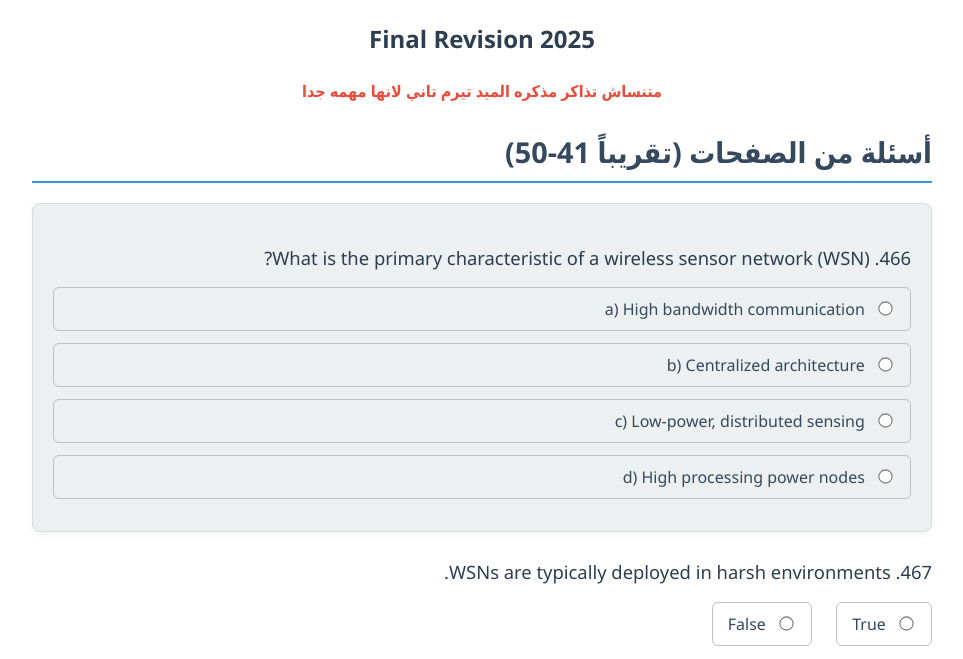
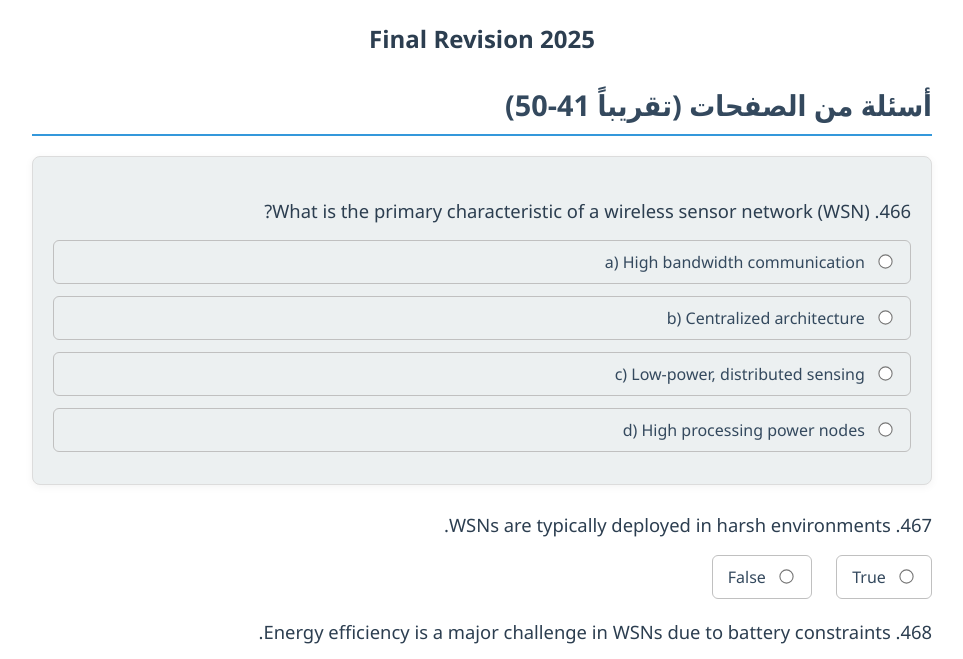
Before and after one commit to AhmedAbdelsalamALI/Wireless-and-Mobile-Networks, a plain HTML site: page Untitled-41-50.html in a window 1280 px wide. Shown: the part 117-776 px from the top of the page, without its empty margins (158-1121 px from the left). Drawn offline with Linux system fonts and the light colour scheme.

Commit message:
Add files via upload

```diff
--- a/Untitled-41-50.html
+++ b/Untitled-41-50.html
@@ -129,8 +129,7 @@
         <h1>Wireless and Mobile Networks</h1>
         <h2>Final Revision 2025</h2>
         <p style="text-align: center; color: #e74c3c; font-weight: bold; margin-bottom: 30px;">
-            متنساش تذاكر مذكره الميد تيرم تاني لانها مهمه جدا
-        </p>
+
 
         <h3 class="section-title">أسئلة من الصفحات (تقريباً 41-50)</h3>
 
```
Also changed, not shown: Untitled-11-20.html (+1 -1 lines), Untitled-21-30.html (+1 -1 lines), Untitled-31-40.html (+1 -1 lines), Untitled-51-60.html (+1 -1 lines), Untitled-61-70.html (+1 -1 lines), Untitled-71-77.html (+1 -1 lines).
